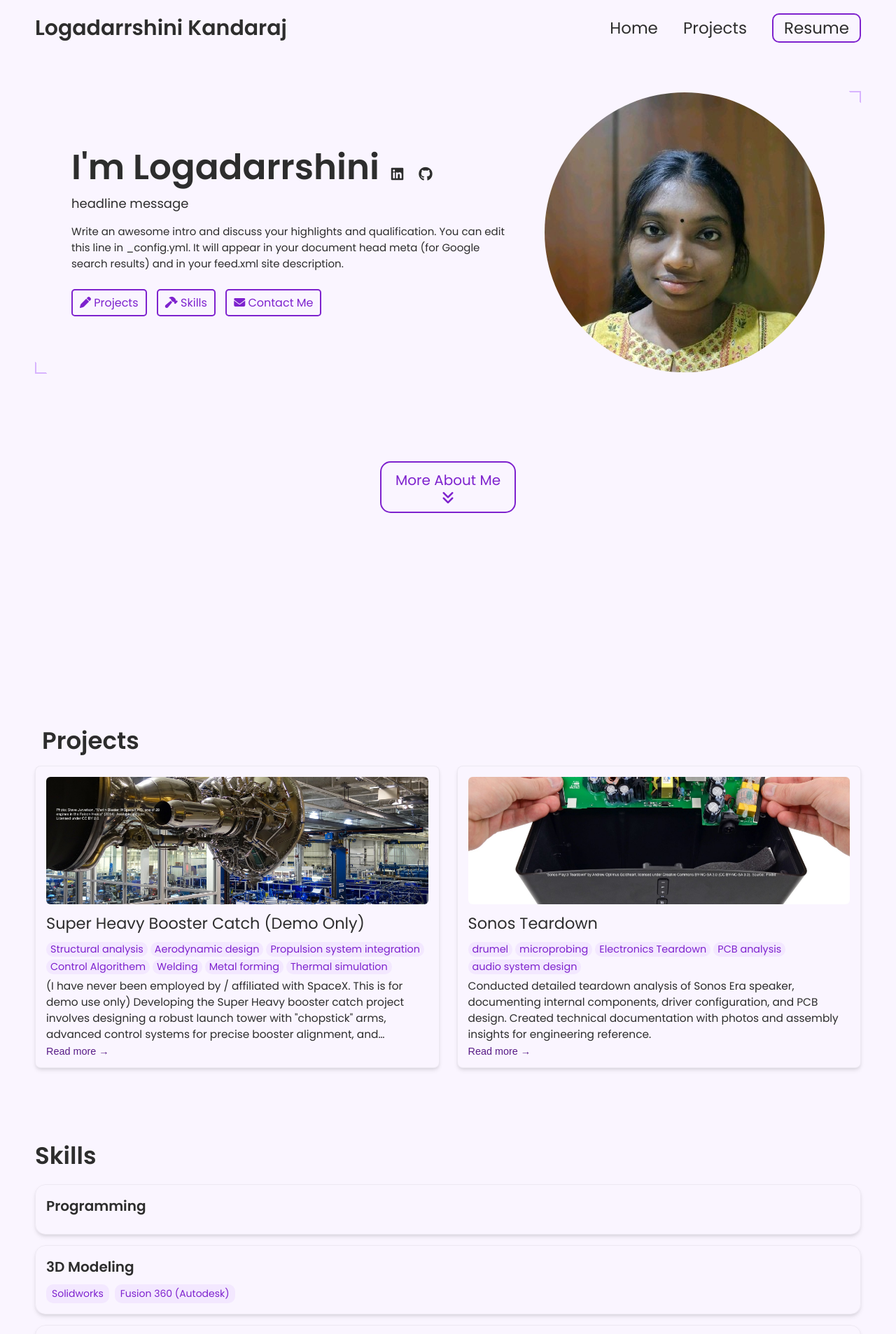
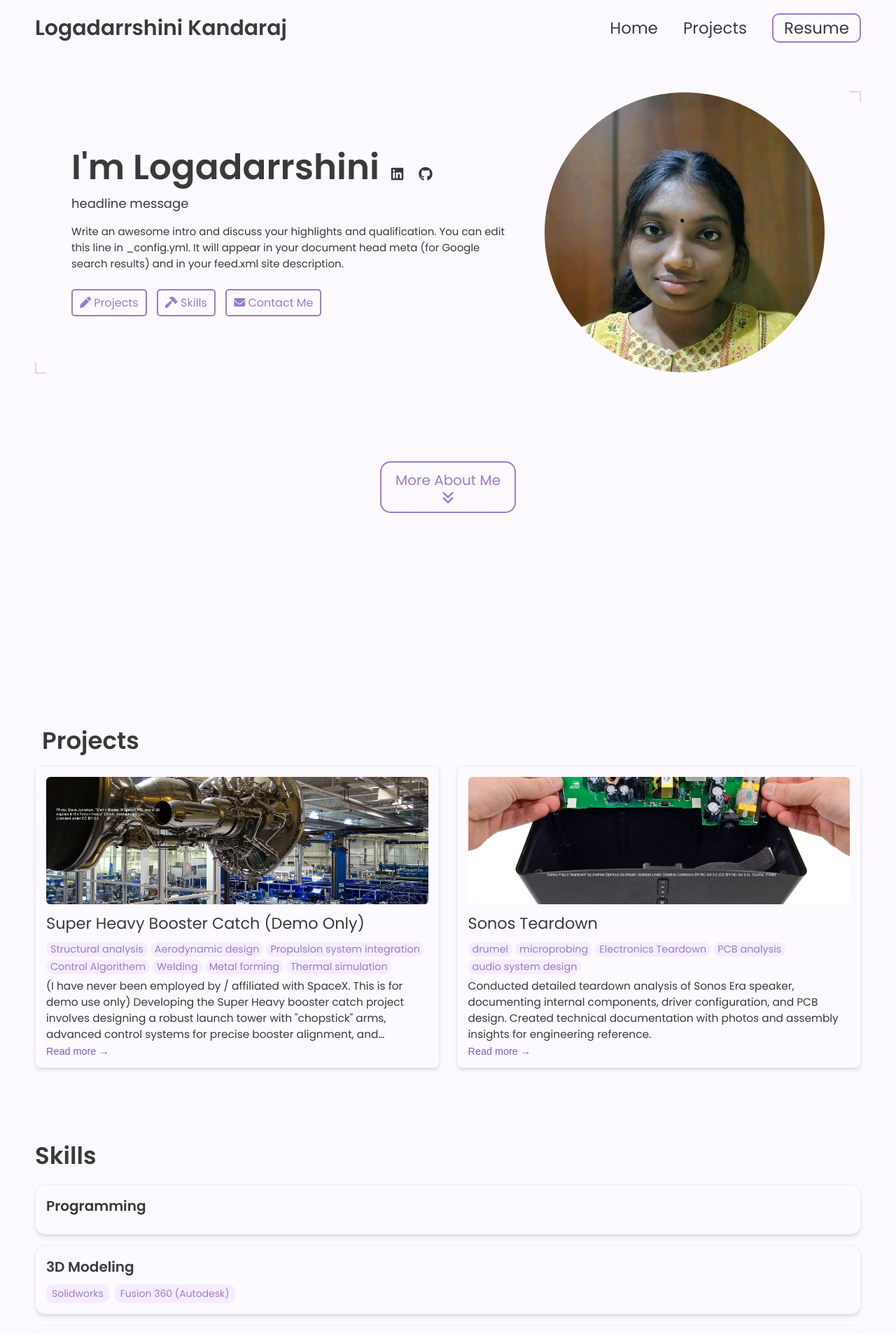
Before and after one commit to Darrshini/darrshini.github.io, a Jekyll site: the page built from index.html, in a window 1280 px wide. Shown: the top 1906 px of the page at 70% size. Built offline with Jekyll 4.4.1, drawn with Linux system fonts in a browser that asks for light colours.

Commit message:
Update _config.yml

```diff
--- a/_config.yml
+++ b/_config.yml
@@ -66,12 +66,12 @@ formspree-key:   https://formspree.io/f/{8-digit key}
 # Active theme (Updatethis to switch themes). Make sure to keep the indentation the samne.
 # ACTIVE PURPLE THEME (uncommented)
 colors:
-  text: "#2d2d2d"
-  border: "#d8b4fe"
-  link: "#7e22ce"
-  highlight: "#581c87"
-  background: "#faf5ff"
-  light_background: "#f3e8ff"
+  text: "#3a3a3a"                   # Soft dark gray (better readability than pure black)
+  border: "#e2d1f9"                 # Very pale violet border
+  link: "#9b7cce"                   # Dusty violet links
+  highlight: "#7b5dc8"              # Muted violet for highlights
+  background: "#fcfaff"             # Off-white with violet tint
+  light_background: "#f5edff"       # Pale violet background
 
 # COMMENTED-OUT THEME OPTIONS (for future reference)
 # basic theme:
```
